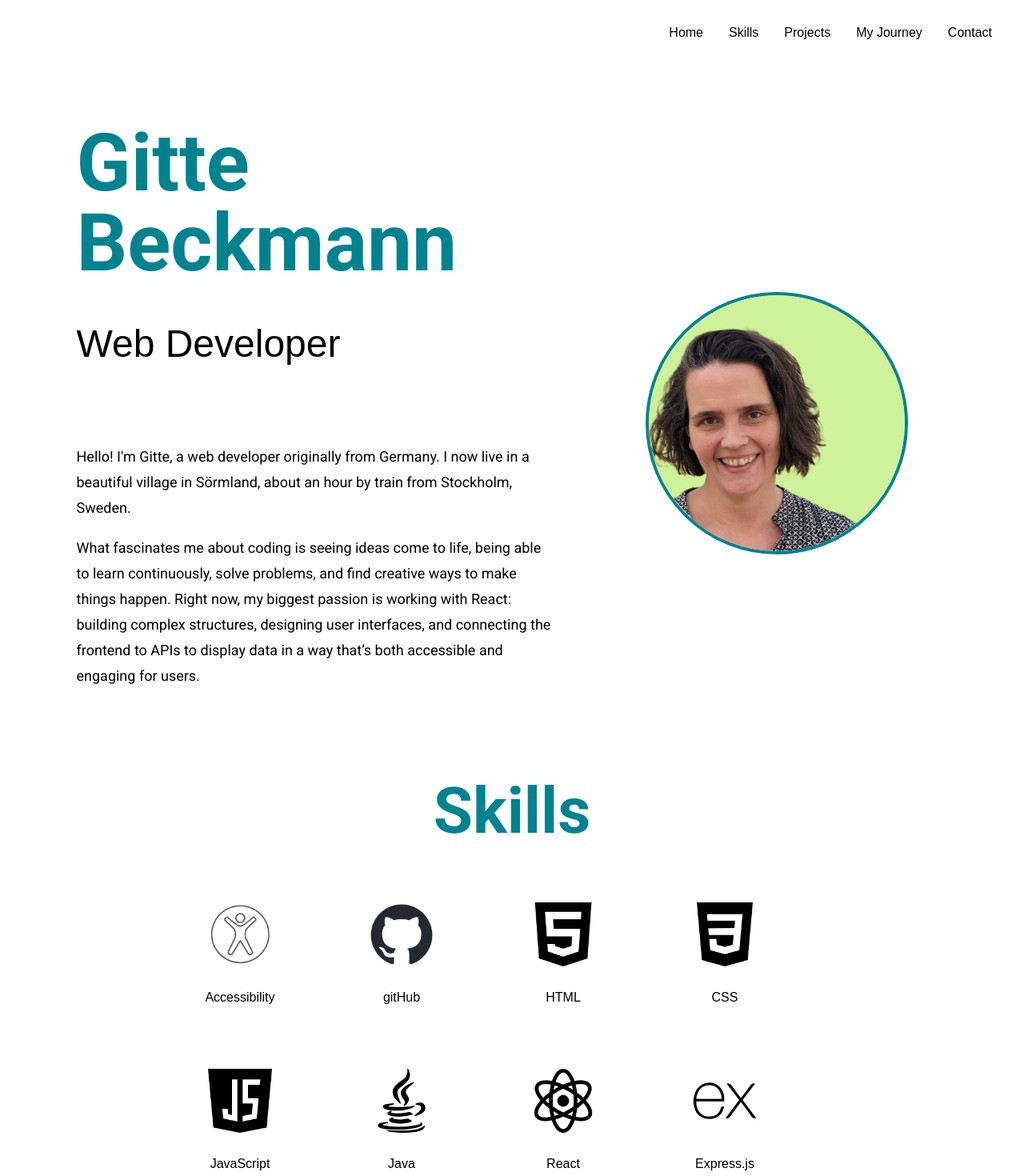
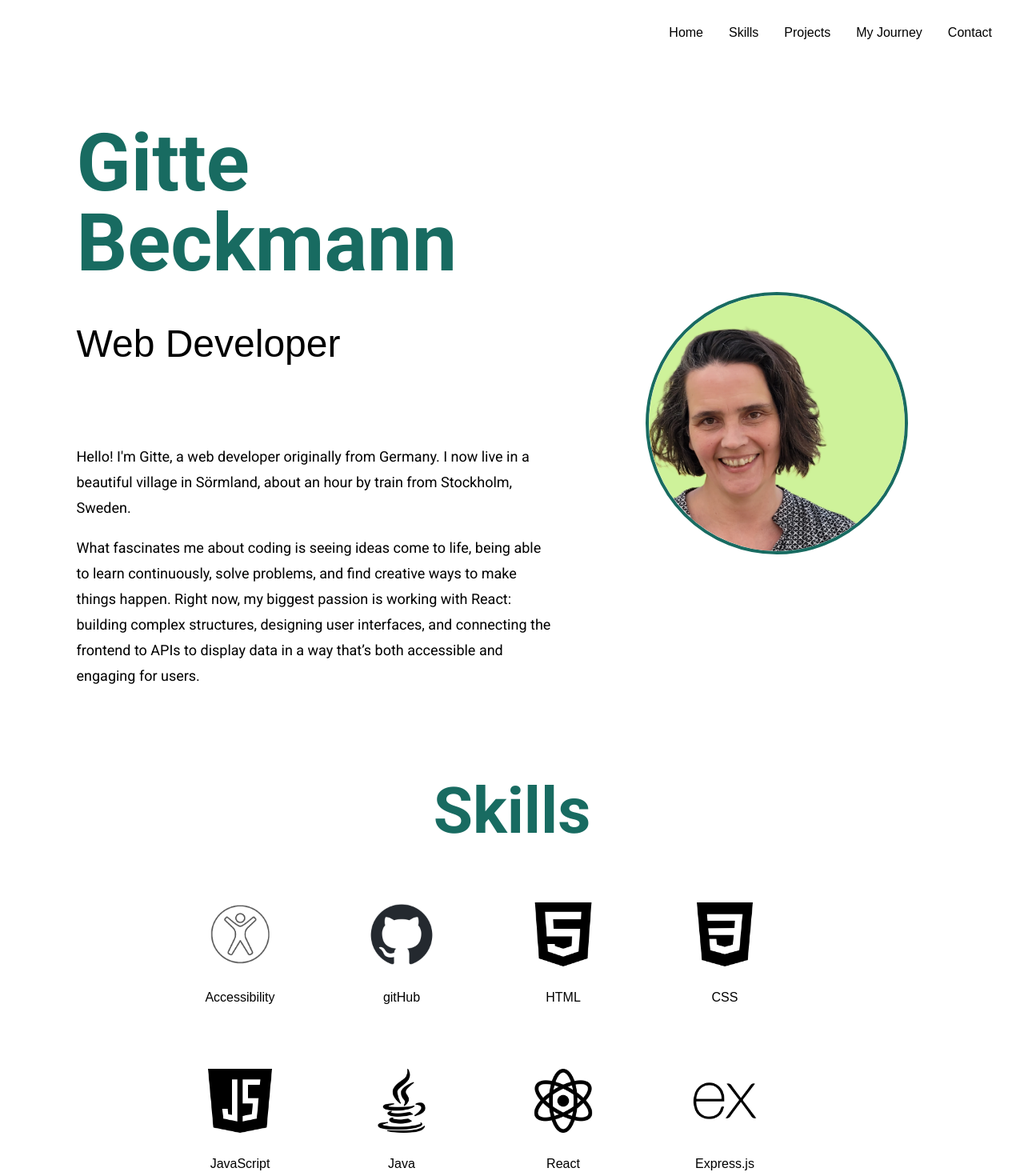
Before and after one commit to gittebe/gitte-portfolio, a React (Vite) app: page / in a window 1280 px wide. Shown: the top 1470 px of the page at 80% size. Built offline with nearby package versions, Linux system fonts and the light colour scheme.

Commit message:
- changed color and font-size

```diff
--- a/src/components/ContactForm/ContactForm.css
+++ b/src/components/ContactForm/ContactForm.css
@@ -13,12 +13,13 @@ textarea {
   padding: 0.5rem;
   box-sizing: border-box;
   font-family: Roboto, sans-serif;
-  border: 2px solid var(--color-primary);
+  font-size: 16px;
+  border: 2px solid var(--color-secondary);
 }
 
 input {
   background-color: var(--color-neutral);
-  color: var(--color-primary);
+  color: var(--color-secondary);
 }
 
 textarea {
@@ -35,7 +36,7 @@ textarea:focus {
 
 input::placeholder,
 textarea::placeholder {
-  color: var(--color-secondary);
+  color: var(--color-primary);
 }
 
 .button-container {
@@ -50,7 +51,7 @@ button {
   border-radius: 5px;
   text-transform: uppercase;
   font-weight: 700;
-  font-size: 1rem;
+  font-size: 20px;
   border: 2px solid var(--color-primary);
   color: var(--color-neutral);
   background-color: var(--color-primary);
--- a/src/components/JourneyCard/JourneyCard.css
+++ b/src/components/JourneyCard/JourneyCard.css
@@ -27,6 +27,7 @@
   color: var(--color-neutral);
   display: flex;
   font-weight: 700;
+  font-size: 20px;;
   height: 2.5rem;
   background-color: var(--color-primary);
   display: flex;
--- a/src/index.css
+++ b/src/index.css
@@ -1,5 +1,5 @@
 :root {
-  --color-primary: #00838F;
+  --color-primary:#186B61;
   --color-secondary: #202020;
   --color-neutral: #FFFFFF;
 }
--- a/src/ui/LinkBox/LinkBox.css
+++ b/src/ui/LinkBox/LinkBox.css
@@ -5,7 +5,6 @@
   flex-direction: column;
   justify-content: center;
   align-items: center;
-
   width: 100%;
 }
 
@@ -20,6 +19,7 @@
   text-decoration: none;
   padding: 0.5rem 1rem;
   border-radius: 5px;
+  font-size: 20px;
   font-weight: 700;
   width: 100%;
 }
--- a/src/ui/Navigation/Navigation.tsx
+++ b/src/ui/Navigation/Navigation.tsx
@@ -7,11 +7,11 @@ export const Navigation = () => {
 
   return (
     <section id="top" className="navigation-section">
-      <div className={`hamburger-menu ${isMenuOpen ? 'open' : ''}`} onClick={toggleMenu}>
+      <button className={`hamburger-menu ${isMenuOpen ? 'open' : ''}`} onClick={toggleMenu}>
         <div className="bar"></div>
         <div className="bar"></div>
         <div className="bar"></div>
-      </div>
+      </button>
 
     <ul className={`ul-navigation ${isMenuOpen ? "open" : ""}`}>
       <li className="li-navigation"><a href="#top" >Home</a></li>
--- a/src/ui/Typography/Typography.css
+++ b/src/ui/Typography/Typography.css
@@ -5,7 +5,7 @@
   line-height: 3rem;
   margin: 0;
   padding: 0;
-  color: #00838F;
+  color: var(--color-primary);
 }
 
 .header-two {
@@ -16,7 +16,7 @@
   font-weight: 700;
   margin: 2rem;
   padding: 0;
-  color: #00838F;
+  color: var(--color-primary);
 }
 
 .header-three {
@@ -30,7 +30,7 @@
 
 .body {
   font-family: 'Roboto', sans-serif;
-  font-size: 1.125rem;
+  font-size: 20px;
   font-style: normal;
   font-weight: 400;
   line-height: 2rem;
```
